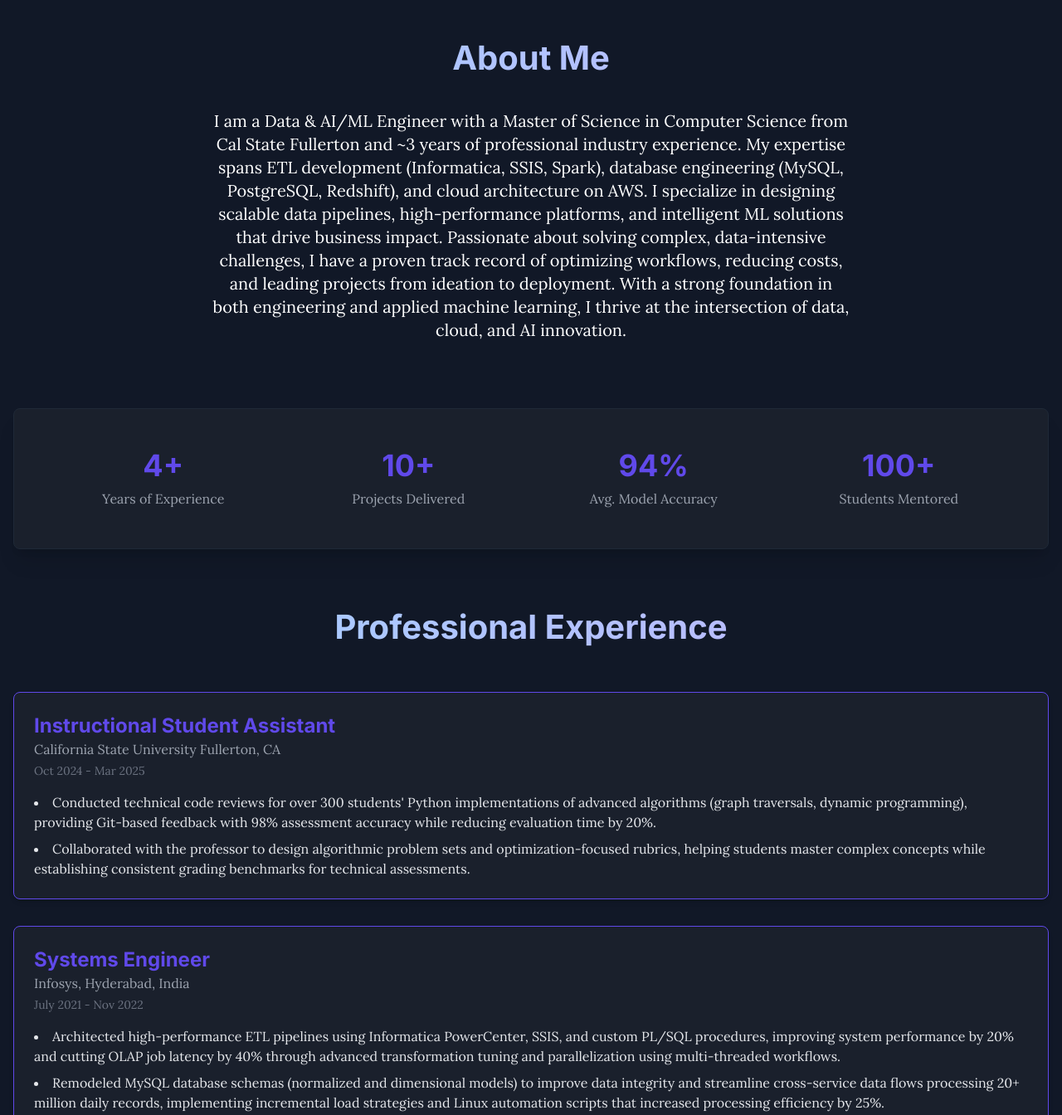
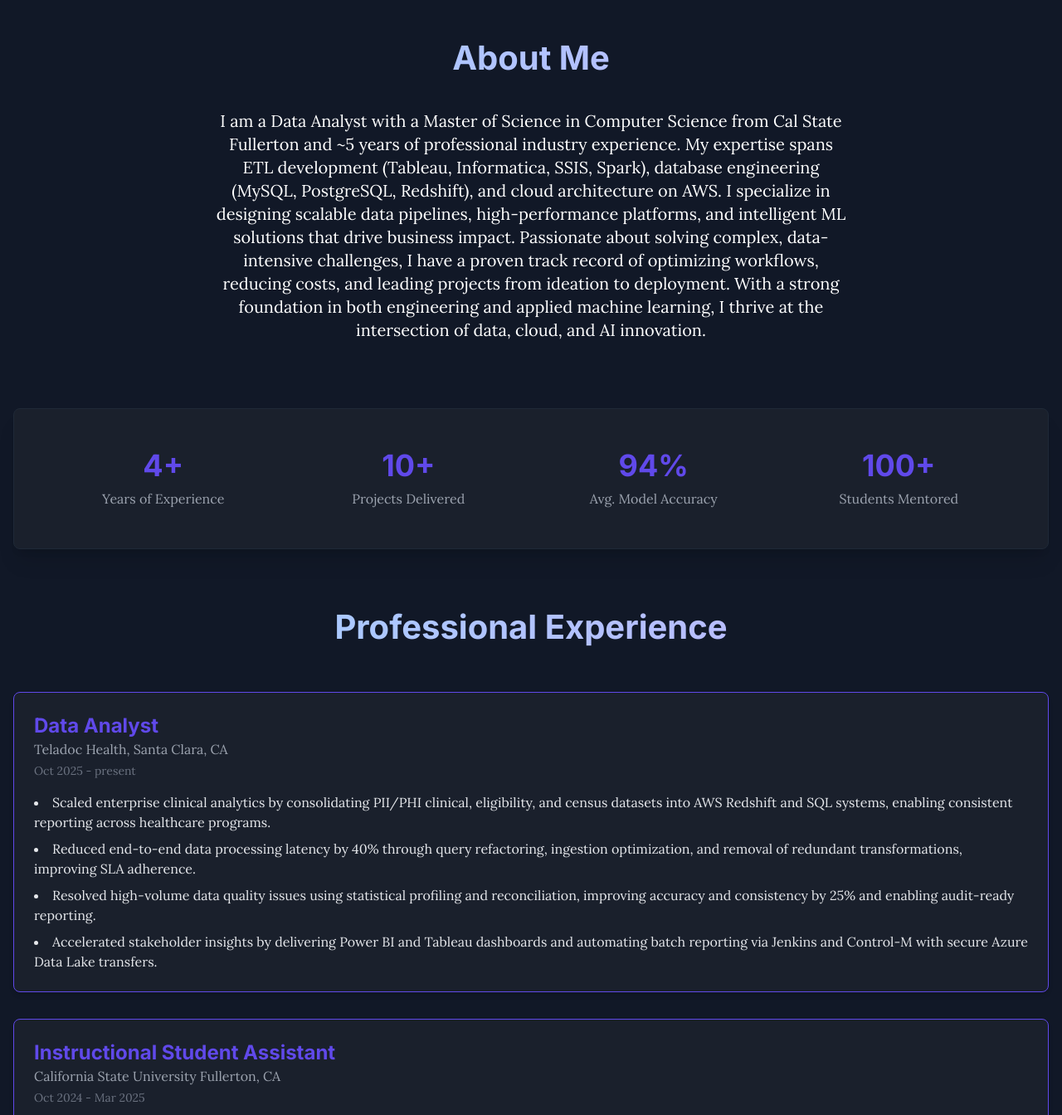
Before and after one commit to sirishaa03/my-portfolio, a plain HTML site: page index.html in a window 1280 px wide. Shown: the part 920-2264 px from the top of the page at 83% size. Drawn offline with nearby package versions, Linux system fonts and the light colour scheme.

Commit message:
index.html

```diff
--- a/index.html
+++ b/index.html
@@ -254,7 +254,7 @@
             <h2 class="section-title text-center mb-8">About Me</h2>
             <div class="max-w-3xl mx-auto">
                 <p class="text-lg lg:text-xl text-darktext leading-relaxed font-light text-center">
-                    I am a Data & AI/ML Engineer with a Master of Science in Computer Science from Cal State Fullerton and ~3 years of professional industry experience. My expertise spans ETL development (Informatica, SSIS, Spark), database engineering (MySQL, PostgreSQL, Redshift), and cloud architecture on AWS. I specialize in designing scalable data pipelines, high-performance platforms, and intelligent ML solutions that drive business impact. Passionate about solving complex, data-intensive challenges, I have a proven track record of optimizing workflows, reducing costs, and leading projects from ideation to deployment. With a strong foundation in both engineering and applied machine learning, I thrive at the intersection of data, cloud, and AI innovation.
+                    I am a Data Analyst with a Master of Science in Computer Science from Cal State Fullerton and ~5 years of professional industry experience. My expertise spans ETL development (Tableau, Informatica, SSIS, Spark), database engineering (MySQL, PostgreSQL, Redshift), and cloud architecture on AWS. I specialize in designing scalable data pipelines, high-performance platforms, and intelligent ML solutions that drive business impact. Passionate about solving complex, data-intensive challenges, I have a proven track record of optimizing workflows, reducing costs, and leading projects from ideation to deployment. With a strong foundation in both engineering and applied machine learning, I thrive at the intersection of data, cloud, and AI innovation.
                 </p>
             </div>
         </section>
@@ -286,6 +286,18 @@
             <h2 class="section-title text-center mb-12">Professional Experience</h2>
             <div class="space-y-8">
                 <!-- Experience Item 1 -->
+
+                <div class="bg-darkcard rounded-lg shadow-md p-6 border border-primary transition-all duration-300 neon-hover">
+                    <h3 class="text-2xl font-bold text-primary">Data Analyst</h3>
+                    <p class="text-gray-400">Teladoc Health, Santa Clara, CA</p>
+                    <p class="text-sm text-gray-500 mt-1">Oct 2025 - present</p>
+                    <ul class="list-disc list-inside text-gray-200 mt-4 space-y-2">
+                        <li>Scaled enterprise clinical analytics by consolidating PII/PHI clinical, eligibility, and census datasets into AWS Redshift and SQL systems, enabling consistent reporting across healthcare programs.</li>
+                        <li>Reduced end-to-end data processing latency by 40% through query refactoring, ingestion optimization, and removal of redundant transformations, improving SLA adherence.</li>
+                        <li>Resolved high-volume data quality issues using statistical profiling and reconciliation, improving accuracy and consistency by 25% and enabling audit-ready reporting.</li>
+                        <li>Accelerated stakeholder insights by delivering Power BI and Tableau dashboards and automating batch reporting via Jenkins and Control-M with secure Azure Data Lake transfers.</li>
+                    </ul>
+                </div>
                 <div class="bg-darkcard rounded-lg shadow-md p-6 border border-primary transition-all duration-300 neon-hover">
                     <h3 class="text-2xl font-bold text-primary">Instructional Student Assistant</h3>
                     <p class="text-gray-400">California State University Fullerton, CA</p>
@@ -599,6 +611,7 @@
                         <span class="skill-bubble">Kubernetes</span>
                         <span class="skill-bubble">Docker</span>
                         <span class="skill-bubble">Jenkins</span>
+                        <span class="skill-bubble">Control-M</span>
                         <span class="skill-bubble">Git</span>
                     </div>
                 </div>
```
